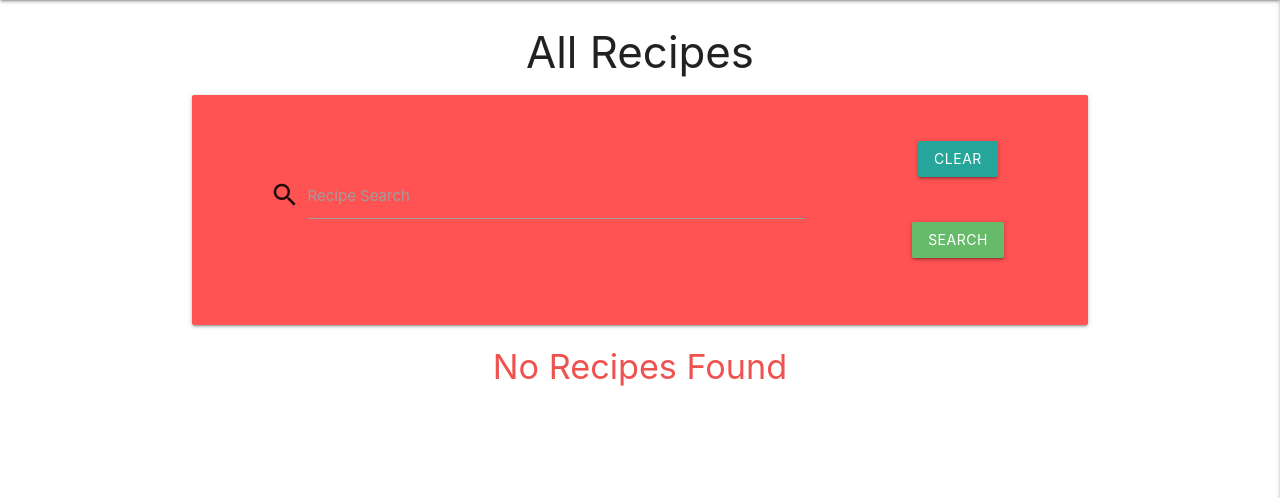
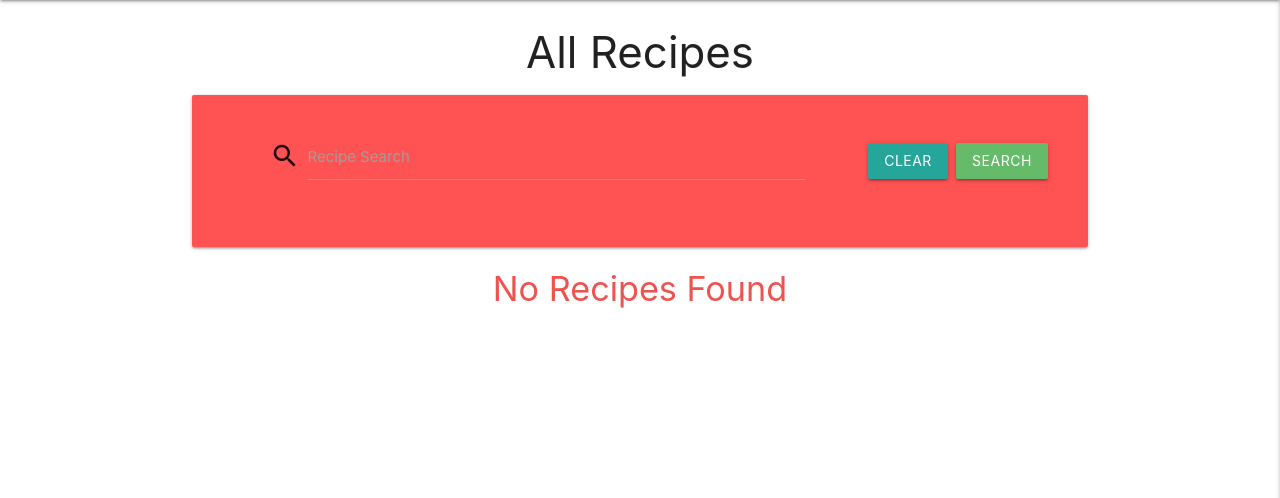
Before and after one commit to Code-Institute-Submissions/Daffie95-wikipies-MS3_MayResub, a Flask app: page / in a window 1280 px wide. Shown: the part 64-562 px from the top of the page. Run offline with Flask 2, Linux system fonts and the light colour scheme; data that the repository does not hold is empty; some libraries are stand-ins or nearby versions.

Commit message:
Update style.css
update btn margins

```diff
--- a/static/css/style.css
+++ b/static/css/style.css
@@ -12,9 +12,9 @@ a.brand-logo {
 }
 
 .btn-small{
-    margin: 1.5rem;
+    margin: 5px;
 }
 
 .btn {
-    margin: 1.5rem;
+    margin: 2px;
 }
```
